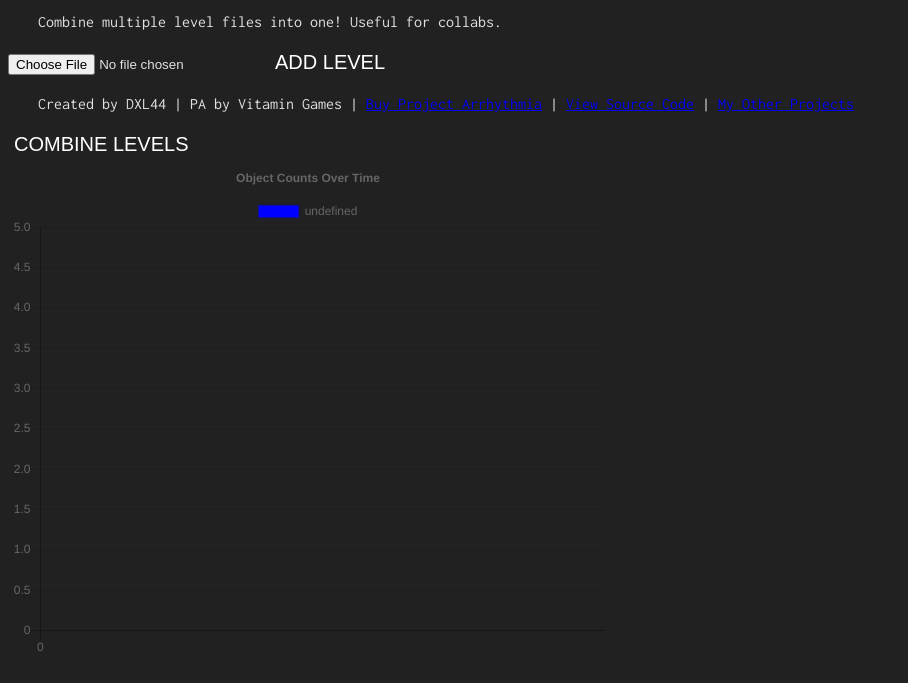
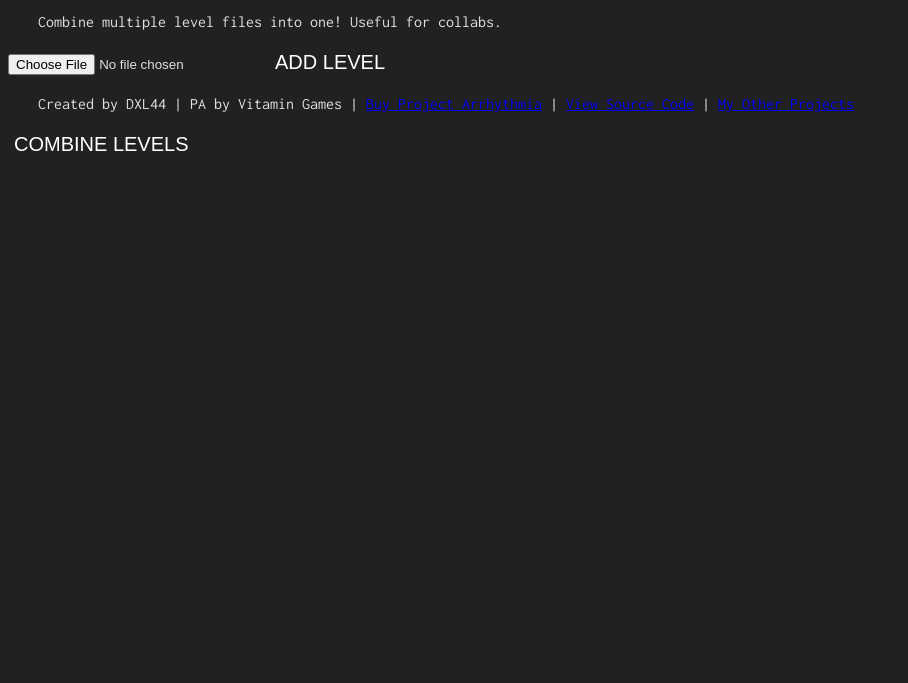
Before and after one commit to DXL44/pa-level-combiner-web, a plain HTML site: page index.html in a window 1280 px wide. Shown: the part 117-800 px from the top of the page, without its empty margins (0-908 px from the left). Drawn offline with nearby package versions, Linux system fonts and the light colour scheme.

Commit message:
Chart is hidden until created

```diff
--- a/index.html
+++ b/index.html
@@ -45,7 +45,7 @@
 </div>
 
 <button id="combineButton" onClick="saveLevel(combineLevelArray(levelsArray))">COMBINE LEVELS</button>
-<div style="height:500px;"><canvas id="chartObjs" style="width:100%;max-width:600px"></canvas></div>
+<div style="height:500px;"><canvas id="chartObjs" style="width:100%;max-width:600px;display:none;"></canvas></div>
 <script src="https://cdnjs.cloudflare.com/ajax/libs/Chart.js/2.9.4/Chart.js"></script>
 <script type="text/javascript" src="main.js"></script>
 
--- a/main.js
+++ b/main.js
@@ -262,6 +262,8 @@ objsChart = new Chart("chartObjs", {
 
 function makeChartObjs(inputLevel)
 {
+    // Make the chart visible
+    document.getElementById("chartObjs").style.display = "block";
     // NOTE: Because floating point numbers are stupid, all time values represent tenths of a second until the very end
 
     // --- PART 1: Analyze the objects
```
